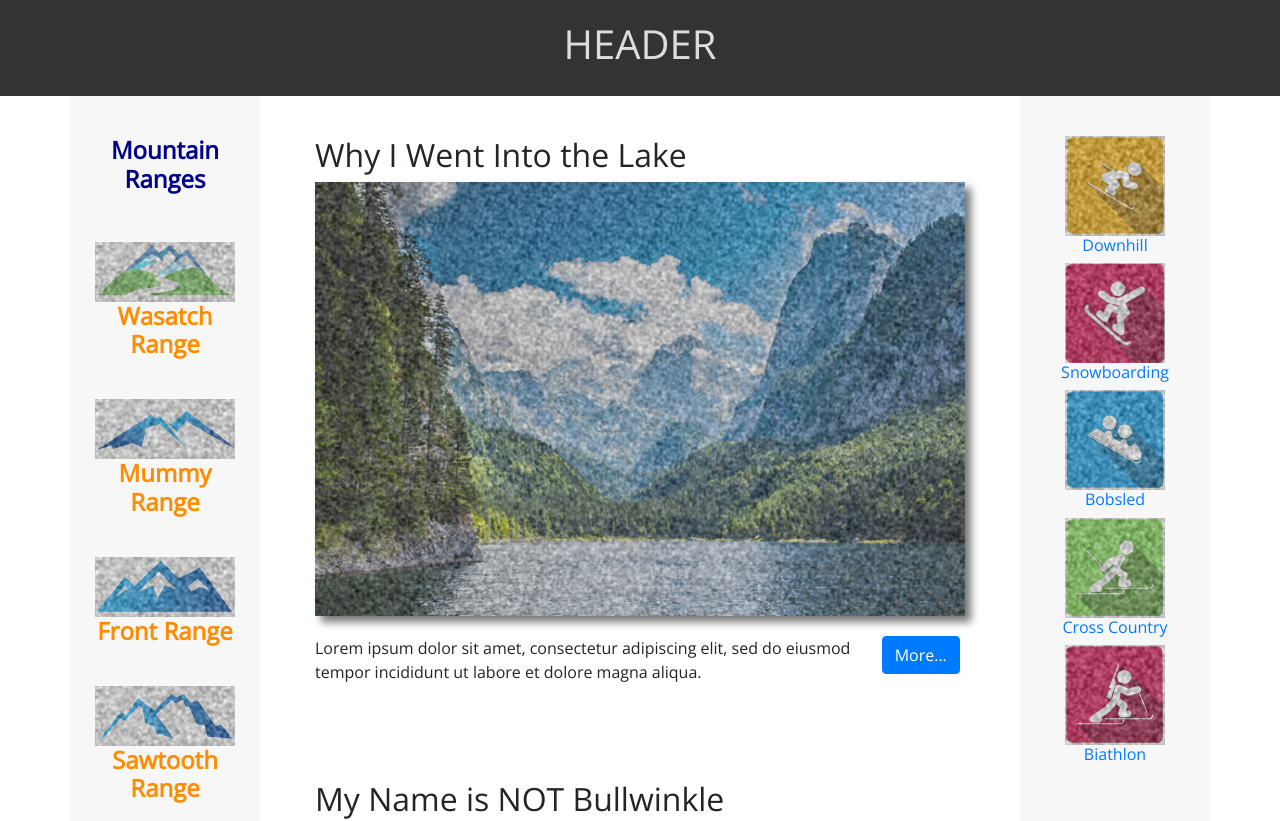
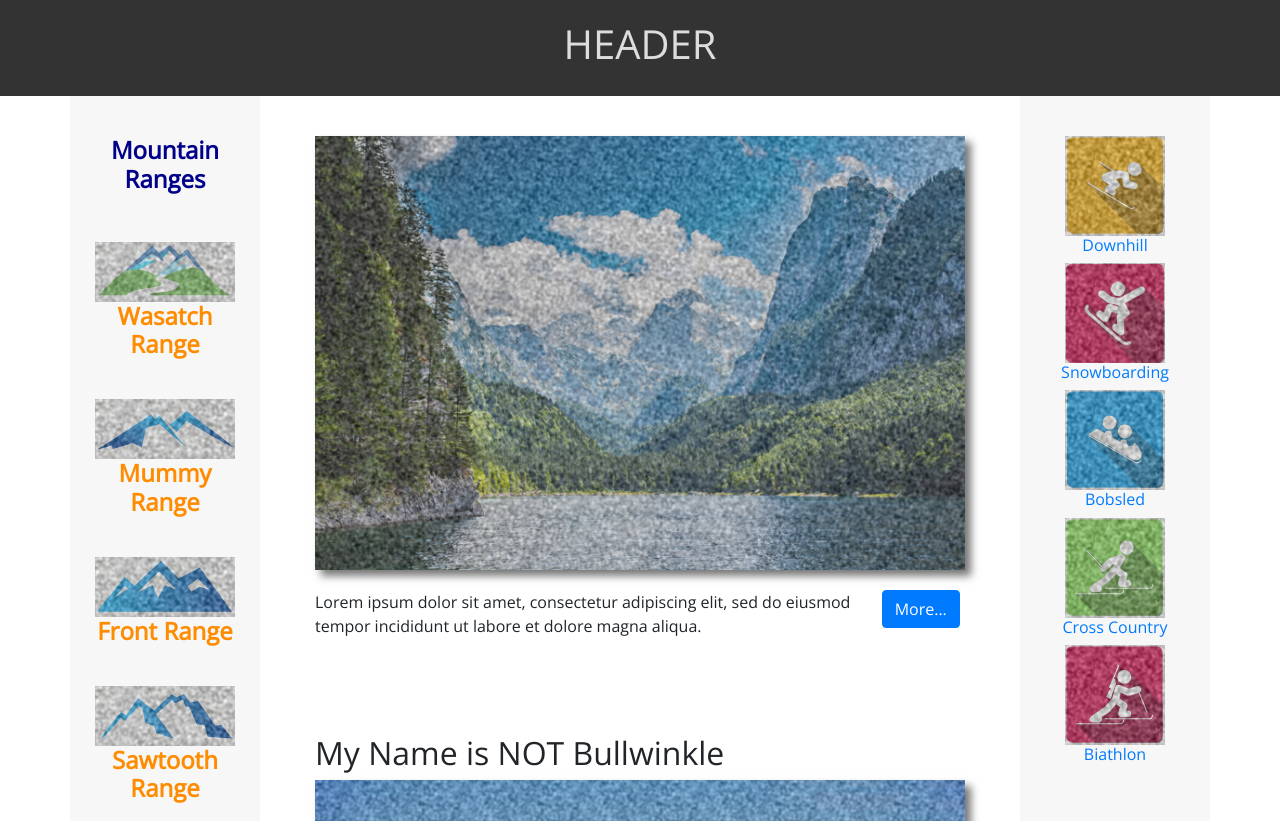
Before and after one commit to vbarsott/BS3Website, a website: page src/index.html in a window 1280 px wide. Shown: the top 821 px of the page. Drawn offline with nearby package versions, Linux system fonts and the light colour scheme.

Commit message:
Test changes

```diff
--- a/src/index.html
+++ b/src/index.html
@@ -51,7 +51,6 @@
 
         <section class="col-sm-8">
           <article>
-            <h2>Why I Went Into the Lake</h2>
             <img src="images/lake.jpg" />
             <div class="row">
               <p class="col-sm-10">
```
